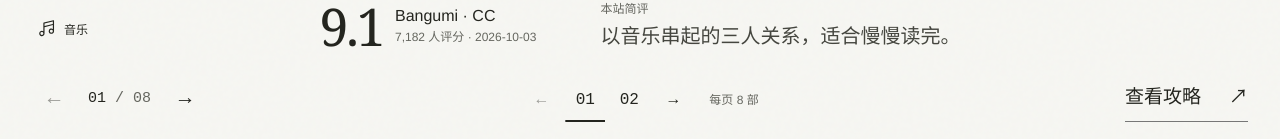
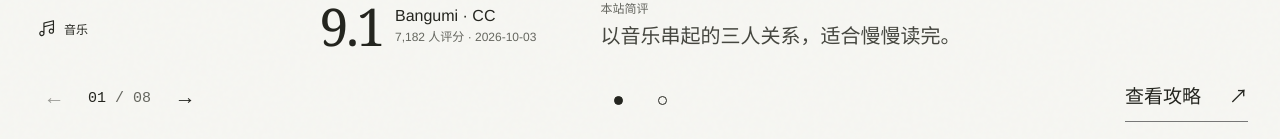
Before and after one commit to AK1116q/galgametracker, a React (Vite) app: page / in a window 1280 px wide. Shown: the part 658-797 px from the top of the page. Built offline with nearby package versions, Linux system fonts and the light colour scheme.

Commit message:
Simplify gallery pagination to filled and hollow dots

```diff
--- a/src/DiscLibrary.tsx
+++ b/src/DiscLibrary.tsx
@@ -5,7 +5,10 @@ import metadata from "./gallery-metadata.json";
 import "./discs.css";
 
 type Work = { id: string; title: string; routes: number };
-const art = covers as Record<string, { src: string }>;
+const art = covers as Record<
+  string,
+  { src: string; disc?: { src: string; position: string } }
+>;
 const pad = (n: number) => String(n).padStart(2, "0");
 const PAGE_SIZE = 8;
 const reviews = metadata as Record<
@@ -332,7 +335,7 @@ export default function DiscLibrary({
     const preload = nextGames.slice(0, 3).map((game) => {
       if (!art[game.id]) return Promise.resolve();
       const image = new Image();
-      image.src = art[game.id].src;
+      image.src = art[game.id].disc?.src ?? art[game.id].src;
       return image.decode().catch(() => {});
     });
     const play = (
@@ -665,40 +668,17 @@ export default function DiscLibrary({
           </button>
         </div>
         <nav className="disc-pagination" aria-label="作品分页">
+          {Array.from({ length: pageCount }, (_, n) => (
             <button
-            aria-label="上一页作品"
-            disabled={page === 0 || flight !== "idle"}
-            onClick={() => void changePage(page - 1)}
-          >
-            ←
-          </button>
-          {Array.from({ length: pageCount }, (_, n) => n)
-            .filter(
-              (n) => n === 0 || n === pageCount - 1 || Math.abs(n - page) <= 1,
-            )
-            .map((n, i, items) => (
-              <span key={n}>
-                {i > 0 && n - items[i - 1] > 1 && (
-                  <span className="page-gap">…</span>
-                )}
-                <button
+              key={n}
               aria-label={`第 ${n + 1} 页作品`}
               aria-current={n === page ? "page" : undefined}
               disabled={flight !== "idle"}
               onClick={() => void changePage(n)}
             >
-                  {pad(n + 1)}
+              <span className="page-dot" aria-hidden="true" />
             </button>
-              </span>
           ))}
-          <button
-            aria-label="下一页作品"
-            disabled={page === pageCount - 1 || flight !== "idle"}
-            onClick={() => void changePage(page + 1)}
-          >
-            →
-          </button>
-          <small>每页 {PAGE_SIZE} 部</small>
         </nav>
       </div>
     </section>
@@ -753,11 +733,13 @@ export function DiscArtwork({
   index?: number;
   loadArt?: boolean;
 }) {
+  const cover = art[game.id];
   return (
     <div className="disc-face" aria-hidden="true">
       {loadArt && art[game.id] && (
         <img
-          src={art[game.id].src}
+          src={cover.disc?.src ?? cover.src}
+          style={{ objectPosition: cover.disc?.position }}
           alt=""
           draggable={false}
           decoding="async"
--- a/src/discs.css
+++ b/src/discs.css
@@ -529,22 +529,24 @@
   padding: 8px;
   border: 0;
   background: transparent;
-  font:
-    16px ui-monospace,
-    monospace;
+  display: grid;
+  place-items: center;
 }
-.disc-pagination button[aria-current="page"] {
-  box-shadow: inset 0 -2px var(--dark);
+.page-dot {
+  width: 9px;
+  height: 9px;
+  border: 1px solid var(--dark);
+  border-radius: 50%;
+  background: transparent;
+  transition:
+    background-color 180ms ease,
+    transform 180ms ease;
 }
-.disc-pagination small {
-  margin-left: 12px;
-  white-space: nowrap;
-  color: var(--muted);
-  font-size: 12px;
+.disc-pagination button[aria-current="page"] .page-dot {
+  background: var(--dark);
 }
-.page-gap {
-  font-size: 12px;
-  color: var(--muted);
+.disc-pagination button:hover .page-dot {
+  transform: scale(1.15);
 }
 .app-shell[data-view="library"] .music-launch {
   bottom: 94px;
@@ -596,9 +598,6 @@
   }
   .disc-comment {
     font-size: 18px;
-  }
-  .disc-pagination small {
-    display: none;
   }
 }
 @media (max-width: 560px) {
```
Also changed, not shown: 1 other file (tests, documents, lock files or other folders). Lines whose indentation alone changed are shown as unchanged.
